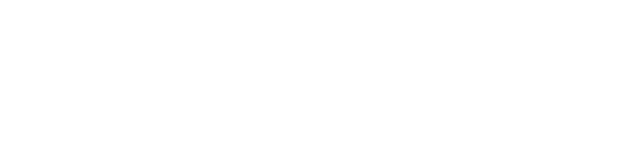
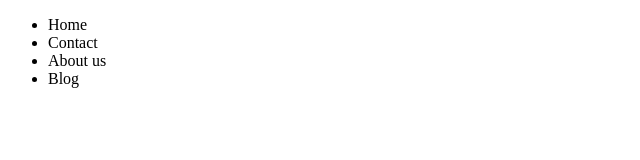
Before and after one commit to X4MU-L/Git-Tutorials, a plain HTML site: page index.html in a window 1280 px wide. Shown: the whole page, without its empty margins (0-640 px from the left). Drawn offline with Linux system fonts and the light colour scheme.

Commit message:
[update] nav bar

```diff
--- a/index.html
+++ b/index.html
@@ -7,6 +7,13 @@
     <title>Document</title>
 </head>
 <body>
-
+    <nav>
+        <ul>
+            <li>Home</li>
+            <li>Contact</li>
+            <li>About us</li>
+            <li>Blog</li>
+        </ul>
+    </nav>
 </body>
 </html>
```
